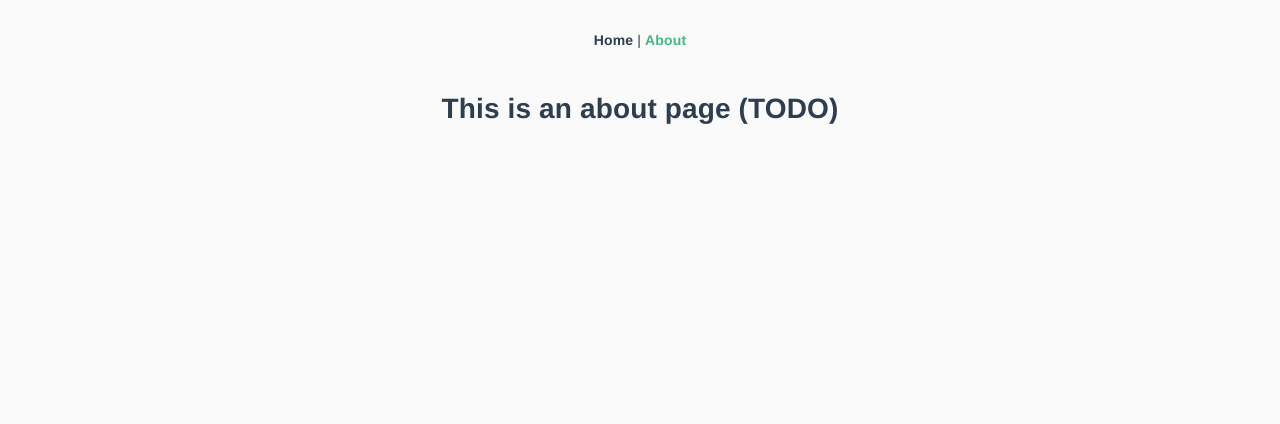
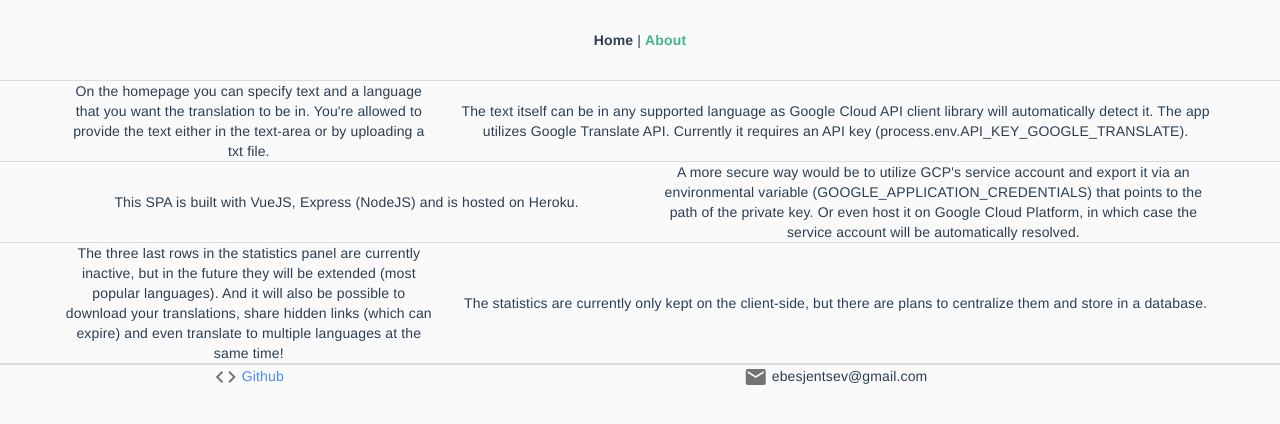
Before and after one commit to myfreespirit/translation-app, a Vue app: page /about in a window 1280 px wide. Shown: the top 424 px of the page. Built offline with nearby package versions, Linux system fonts and the light colour scheme; no server answers.

Commit message:
Added little info about the project.

```diff
--- a/src/views/About.vue
+++ b/src/views/About.vue
@@ -1,5 +1,74 @@
 <template>
   <div class="about">
-    <h1>This is an about page (TODO)</h1>
+
+    <md-divider></md-divider>
+
+    <div class="md-layout md-gutter md-alignment-center">
+      <div class="md-layout-item md-large-size-30 md-small-size-90">
+        On the homepage you can specify text and a language that you want the translation to be in.
+        You're allowed to provide the text either in the text-area or by uploading a txt file.
+      </div>
+
+      <div class="md-layout-item md-large-size-60 md-small-size-90">
+        The text itself can be in any supported language as Google Cloud API client library will automatically detect it.
+        The app utilizes Google Translate API. Currently it requires an API key (process.env.API_KEY_GOOGLE_TRANSLATE).
+      </div>
+    </div>
+
+    <md-divider></md-divider>
+
+    <div class="md-layout md-gutter md-alignment-center">
+      <div class="md-layout-item md-large-size-45 md-small-size-90">
+        This SPA is built with VueJS, Express (NodeJS) and is hosted on Heroku.
+      </div>
+
+      <div class="md-layout-item md-large-size-45 md-small-size-90">
+        A more secure way would be to utilize GCP's service account and export it via an environmental
+        variable (GOOGLE_APPLICATION_CREDENTIALS) that points to the path of the private key.
+        Or even host it on Google Cloud Platform, in which case the service account will be automatically resolved.
+      </div>
+    </div>
+
+    <md-divider></md-divider>
+
+    <div class="md-layout md-gutter md-alignment-center">
+      <div class="md-layout-item md-large-size-30 md-small-size-90">
+        The three last rows in the statistics panel are currently inactive, but in the future they will be extended (most popular languages). And it will also be possible to download your translations, share hidden links (which can expire) and even translate to multiple languages at the same time!
+      </div>
+
+      <div class="md-layout-item md-large-size-60 md-small-size-90">
+        The statistics are currently only kept on the client-side, but there are plans to centralize them and store in a database.
+      </div>
+    </div>
+
+    <md-divider></md-divider>
+
+    <div class="md-layout md-gutter md-alignment-center">
+      <div class="md-layout-item md-large-size-30 md-small-size-90">
+
+      </div>
+
+      <div class="md-layout-item md-large-size-60 md-small-size-90">
+
+      </div>
+    </div>
+
+    <md-divider></md-divider>
+
+    <div class="md-layout md-gutter md-alignment-center">
+      <div class="md-layout-item md-large-size-30 md-small-size-90">
+        <md-icon>code</md-icon> <a href="https://github.com/puntje/translation-app" target="_blank">Github</a>
+      </div>
+
+      <div class="md-layout-item md-large-size-60 md-small-size-90">
+        <md-icon>email</md-icon> ebesjentsev@gmail.com
+      </div>
+    </div>
   </div>
 </template>
+
+<script>
+  export default {
+    name: "About"
+  };
+</script>
```
Also changed, not shown: 11 other files (tests, documents, lock files or other folders).
